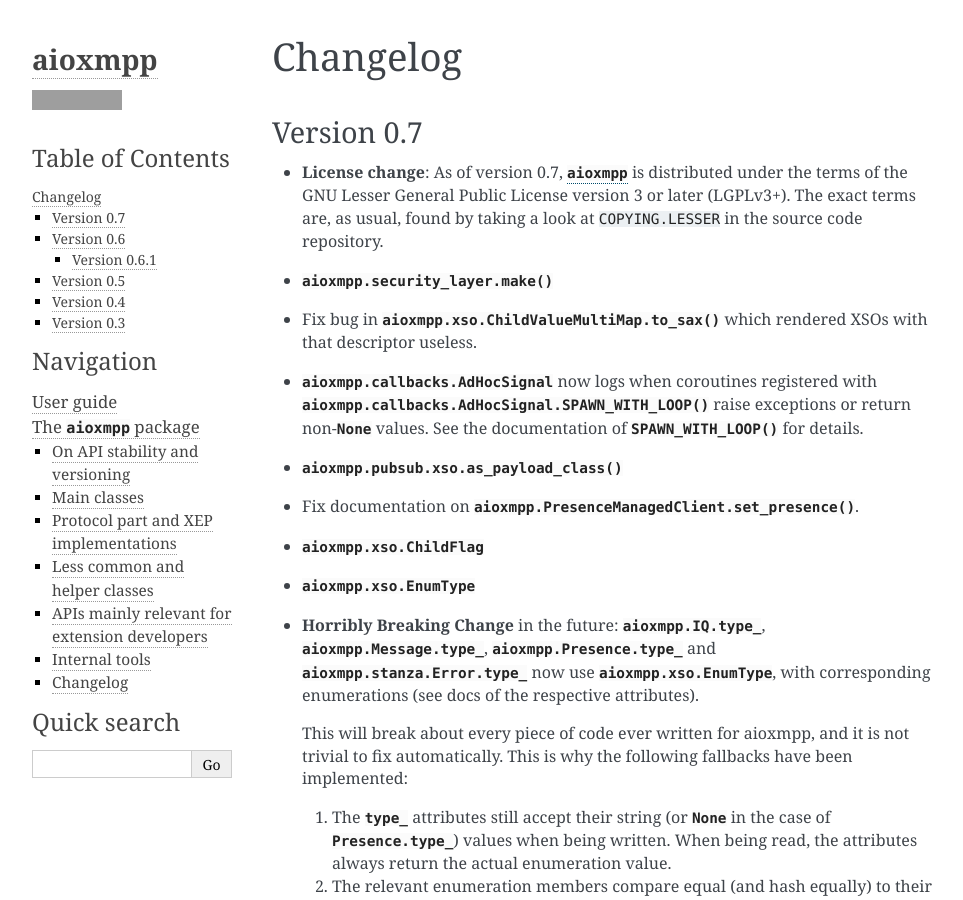
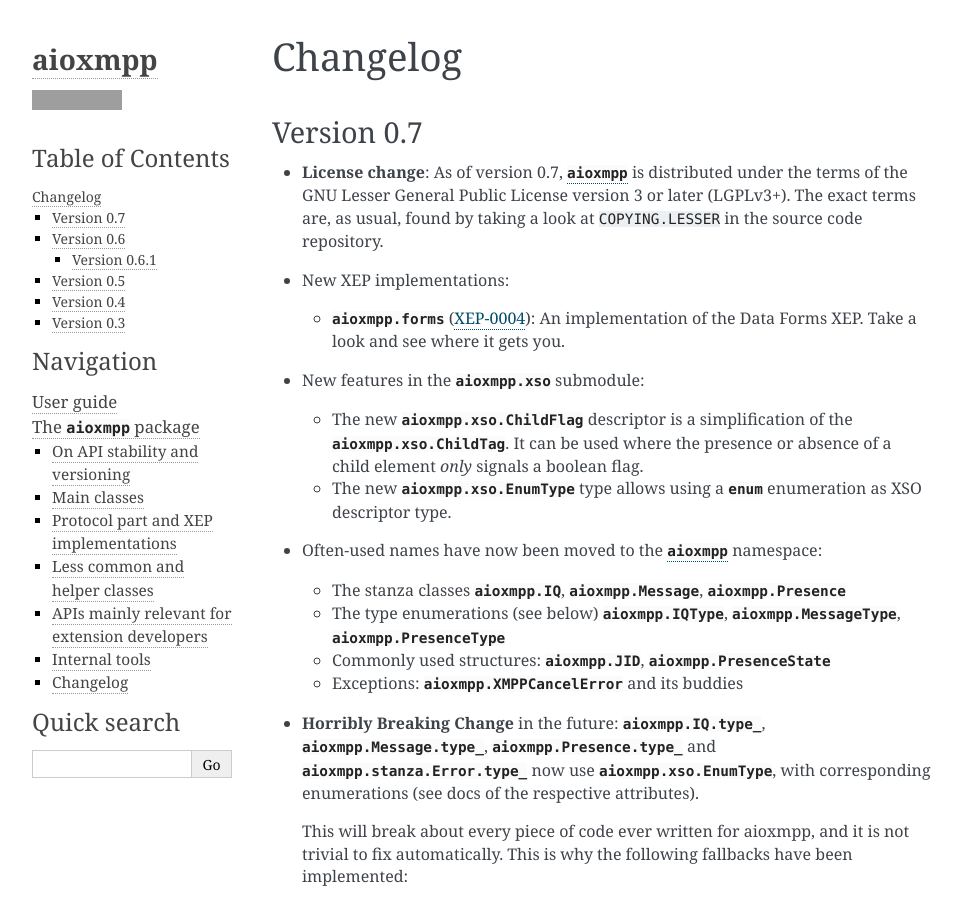
Before and after one commit to horazont/aioxmpp, a Sphinx documentation site: the page built from docs/api/changelog.rst, in a window 1280 px wide and 900 px high. Shown: the whole window, without its empty margins (148-1111 px from the left). Built offline with Sphinx 7.4.7, drawn with Linux system fonts in a browser that asks for light colours; some of the changed text lies outside the part shown; grey boxes are pictures that could not be loaded.

Commit message:
Clean up changelog for release

```diff
--- a/docs/api/changelog.rst
+++ b/docs/api/changelog.rst
@@ -13,23 +13,29 @@ Version 0.7
   The exact terms are, as usual, found by taking a look at ``COPYING.LESSER`` in
   the source code repository.
 
-* :func:`aioxmpp.security_layer.make`
+* New XEP implementations:
 
-* Fix bug in :meth:`aioxmpp.xso.ChildValueMultiMap.to_sax` which rendered XSOs
-  with that descriptor useless.
+  * :mod:`aioxmpp.forms` (:xep:`4`): An implementation of the Data Forms XEP.
+    Take a look and see where it gets you.
 
-* :class:`aioxmpp.callbacks.AdHocSignal` now logs when coroutines registered
-  with :meth:`aioxmpp.callbacks.AdHocSignal.SPAWN_WITH_LOOP` raise exceptions or
-  return non-:data:`None` values. See the documentation of
-  :meth:`~aioxmpp.callbacks.AdHocSignal.SPAWN_WITH_LOOP` for details.
+* New features in the :mod:`aioxmpp.xso` submodule:
 
-* :func:`aioxmpp.pubsub.xso.as_payload_class`
+  * The new :class:`aioxmpp.xso.ChildFlag` descriptor is a simplification of the
+    :class:`aioxmpp.xso.ChildTag`. It can be used where the presence or absence of
+    a child element *only* signals a boolean flag.
 
-* Fix documentation on :meth:`aioxmpp.PresenceManagedClient.set_presence`.
+  * The new :class:`aioxmpp.xso.EnumType` type allows using a :mod:`enum`
+    enumeration as XSO descriptor type.
 
-* :class:`aioxmpp.xso.ChildFlag`
+* Often-used names have now been moved to the :mod:`aioxmpp` namespace:
 
-* :class:`aioxmpp.xso.EnumType`
+  * The stanza classes :class:`aioxmpp.IQ`, :class:`aioxmpp.Message`,
+    :class:`aioxmpp.Presence`
+  * The type enumerations (see below) :class:`aioxmpp.IQType`,
+    :class:`aioxmpp.MessageType`, :class:`aioxmpp.PresenceType`
+  * Commonly used structures: :class:`aioxmpp.JID`,
+    :class:`aioxmpp.PresenceState`
+  * Exceptions: :class:`aioxmpp.XMPPCancelError` and its buddies
 
 * **Horribly Breaking Change** in the future: :attr:`aioxmpp.IQ.type_`,
   :attr:`aioxmpp.Message.type_`, :attr:`aioxmpp.Presence.type_`
@@ -94,15 +100,35 @@ Version 0.7
   not found *all* affected pieces of code, but the vast majority. The others can
   be found by inspecting :exc:`DeprecationWarning` warnings being emitted.
 
+* The :func:`aioxmpp.security_layer.make` makes creating a security layer much
+  less cumbersome than before. It provides a simple interface supporting
+  password authentication, certificate pinning and others.
+
+  The interface of this function will be extended in the future when more
+  authentication or certificate verification mechanisms come around.
+
+* The two methods :meth:`aioxmpp.muc.Service.get_room_config`,
+  :meth:`aioxmpp.muc.Service.set_room_config` have been implemented, allowing to
+  manage MUC room configurations.
+
+* Fix bug in :meth:`aioxmpp.xso.ChildValueMultiMap.to_sax` which rendered XSOs
+  with that descriptor useless.
+
+* Fix documentation on :meth:`aioxmpp.PresenceManagedClient.set_presence`.
+
+* :class:`aioxmpp.callbacks.AdHocSignal` now logs when coroutines registered
+  with :meth:`aioxmpp.callbacks.AdHocSignal.SPAWN_WITH_LOOP` raise exceptions or
+  return non-:data:`None` values. See the documentation of
+  :meth:`~aioxmpp.callbacks.AdHocSignal.SPAWN_WITH_LOOP` for details.
+
+* :func:`aioxmpp.pubsub.xso.as_payload_class` is a decorator (akin to
+  :meth:`aioxmpp.IQ.as_payload_class`) to declare that your
+  :class:`~aioxmpp.xso.XSO` shall be allowed as pubsub payload.
+
 * :meth:`~.StanzaStream.register_message_callback` and
   :meth:`~.StanzaStream.register_presence_callback` now explicitly raise
   :class:`ValueError` when an attempt to overwrite an existing listener is made,
   instead of silently replacing the callback.
-
-* :meth:`aioxmpp.muc.Service.get_room_config`,
-  :meth:`aioxmpp.muc.Service.set_room_config`
-
-* :mod:`aioxmpp.forms`
 
 Version 0.6
 ===========
```
